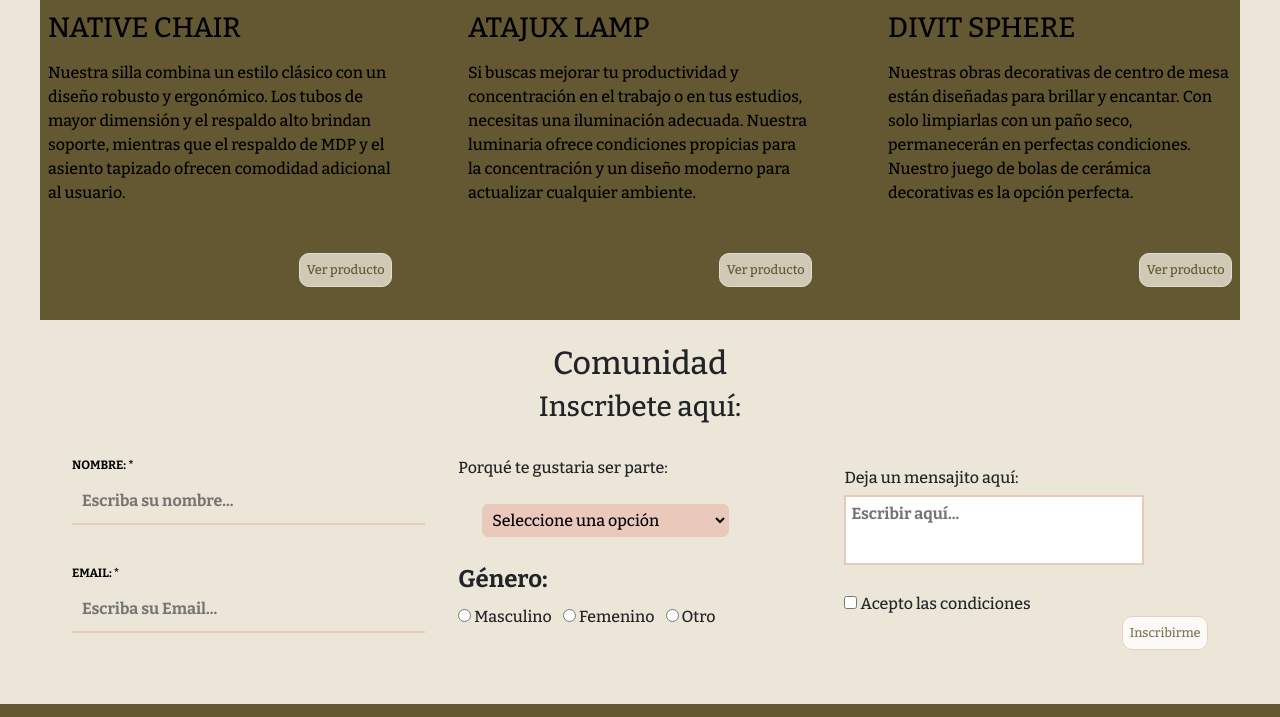
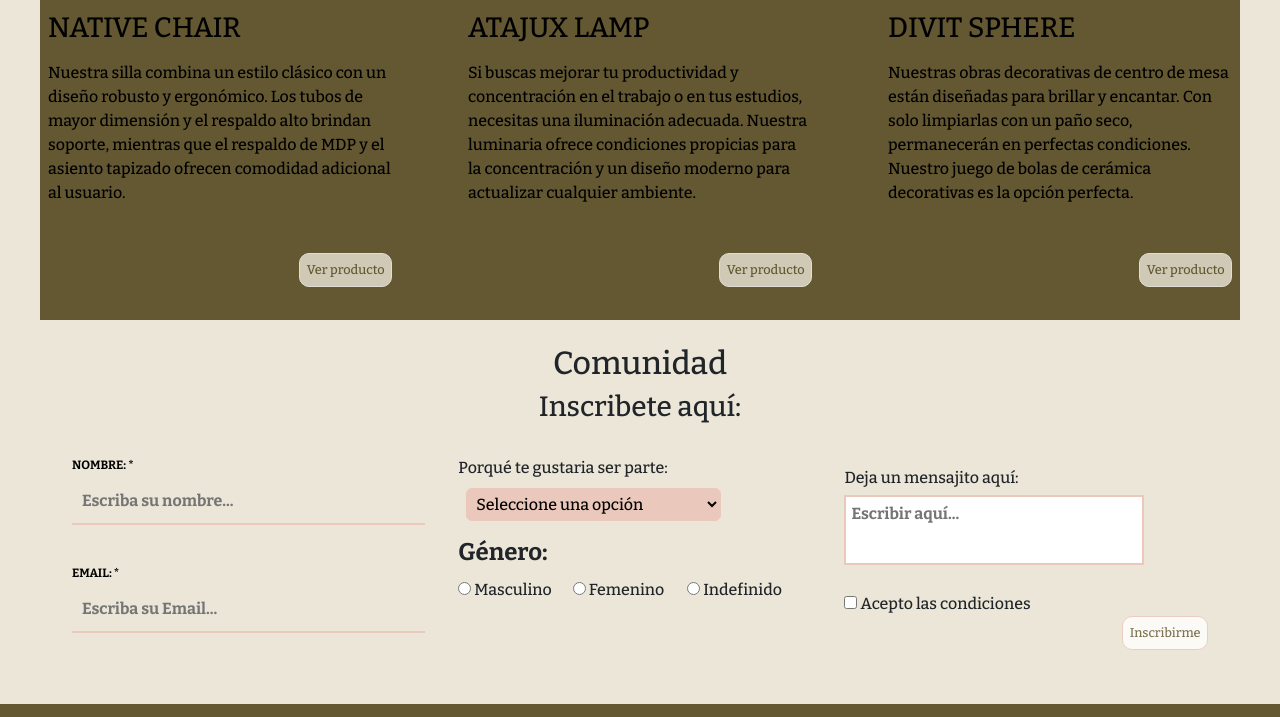
Before and after one commit to flor-barrios/ProyectoFinalFlorenciaBarrios, a website: page index.html in a window 1280 px wide. Shown: the part 2070-2787 px from the top of the page. Drawn offline with nearby package versions, Linux system fonts and the light colour scheme.

Commit message:
Terminado

```diff
--- a/index.html
+++ b/index.html
@@ -214,8 +214,8 @@
                    <input type="radio" name="genero" value="femenino" id="femenino">
                    <label for="femenino">Femenino</label>
 
-                   <input type="radio" name="genero" value="Otro" id="otro">
-                   <label for="otro">Otro</label>
+                   <input type="radio" name="genero" value="Otro" id="indefinido">
+                   <label for="indefinido">Indefinido</label>
                 </fieldset>
                 </div>
 
--- a/scss/_queries.scss
+++ b/scss/_queries.scss
@@ -1,3 +1,31 @@
+@media all and (min-width: 375px){
+    .columna2{
+        fieldset{
+            width: 86%;
+        }
+
+        .medio label{
+           width: 24%;
+        }
+    }
+
+    label{
+        margin-right: 0.5em;
+    }
+
+    .contenedor-grid{
+        margin: 8em auto 2em;
+    }
+}
+
+@media all and (min-width: 425px){
+    .contenedor-grid{
+        margin: 5em auto 2em;
+    }
+}
+
+
+
 @media all and (min-width: 768px){
 
     #navmio{
@@ -125,6 +153,7 @@
 
     form{
         margin: 1em;
+        justify-content: space-between;
 
         fieldset{
             div{
@@ -137,7 +166,8 @@
         }
 
         .columna2{
-        width: 48%;
+            display: block ;
+            width: 48%;
         }
 
         .columna3{
@@ -386,6 +416,10 @@
 
     .columna2{
         width: 32% !important;
+
+        fieldset{
+            width: 100%;
+        }
     }
 
     .columna3{
--- a/scss/estilos.scss
+++ b/scss/estilos.scss
@@ -266,7 +266,7 @@ form{
     padding: 1em;
     display: flex;
     flex-wrap: wrap;
-    justify-content: space-between;
+    justify-content: center;
 
     fieldset{
         border: none;
@@ -274,6 +274,29 @@ form{
         div{
             display: flex;
             flex-wrap: wrap;
+        }
+    }
+
+    .columna2{
+        justify-content: center;
+        display: flex;
+        flex-wrap: wrap;
+
+        fieldset{
+            order: 3;
+            padding: 5px 0;
+        }
+
+        #tipo{
+            margin: 0.5em 0.5em;
+            display: flex;
+            flex-wrap: wrap;
+            padding: 5px;
+            border: 1px solid #ebc8bc;
+            border-radius: 6px;
+            background: #ebc8bc;
+            width: 70%;
+
         }
     }
 
@@ -306,19 +329,6 @@ form{
         }
     }
 
-    #tipo{
-        margin: 1.5em 1.5em;
-        display: flex;
-        flex-wrap: wrap;
-        padding: 5px;
-        border: 1px solid #ebc8bc;
-        border-radius: 6px;
-        background: #ebc8bc;
-    }
-
-    label{
-        margin-right: 0.5em;
-    }
 
     legend{
          font-weight: bold;
```
Also changed, not shown: css/estilos.css, 1 other file.
